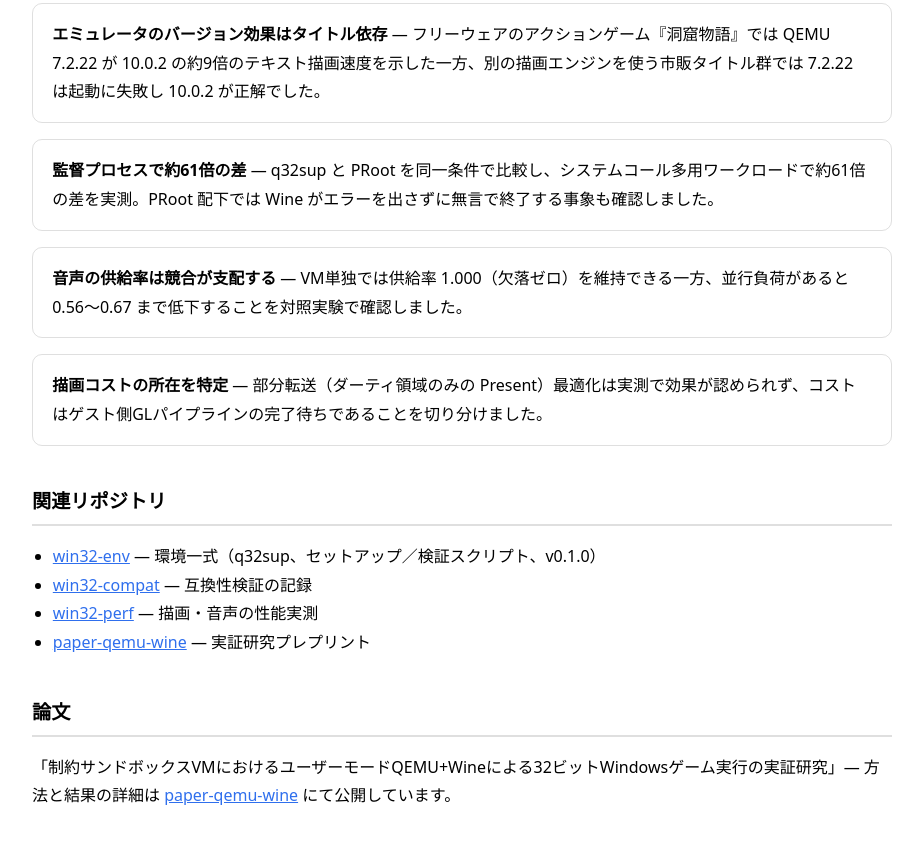
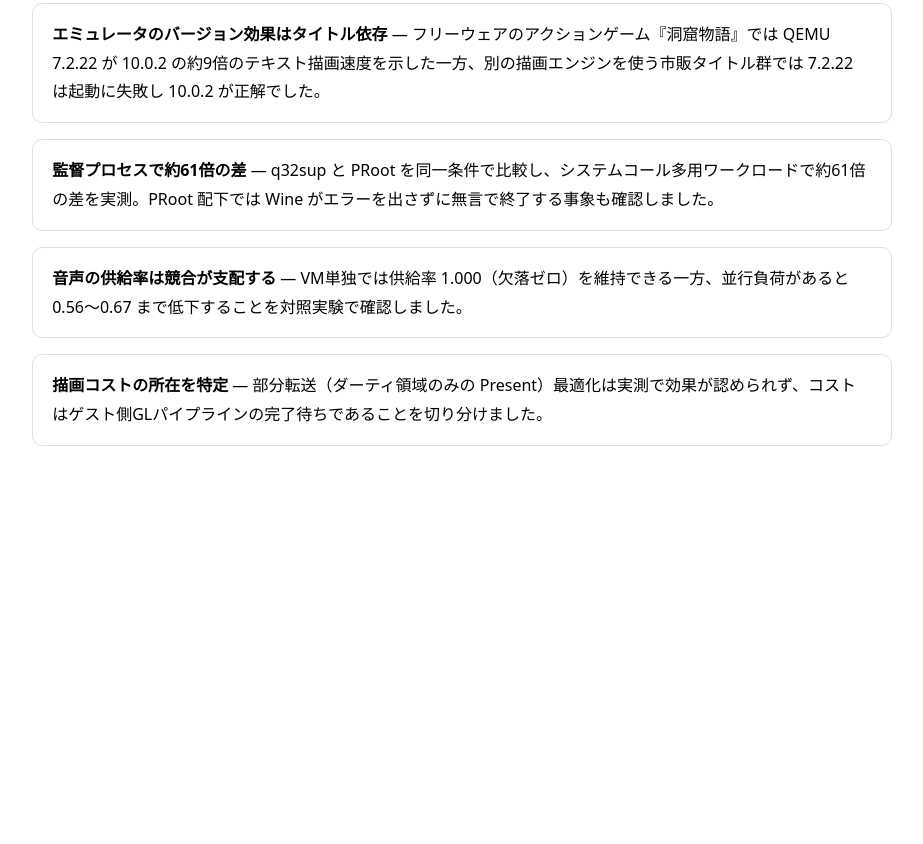
Before and after one commit to mehuyu214/win32, a plain HTML site: page index.html in a window 1280 px wide. Shown: the part 742-1586 px from the top of the page, without its empty margins (178-1101 px from the left). After the commit the page ends 1268 px from the top, so only its background shows below. Drawn offline with Linux system fonts and the light colour scheme.

Commit message:
関連リポジトリ・論文へのリンクを削除（自己完結ページ化）

```diff
--- a/index.html
+++ b/index.html
@@ -41,16 +41,7 @@
   <div class="card"><span class="num">音声の供給率は競合が支配する</span> — VM単独では供給率 1.000（欠落ゼロ）を維持できる一方、並行負荷があると 0.56〜0.67 まで低下することを対照実験で確認しました。</div>
   <div class="card"><span class="num">描画コストの所在を特定</span> — 部分転送（ダーティ領域のみの Present）最適化は実測で効果が認められず、コストはゲスト側GLパイプラインの完了待ちであることを切り分けました。</div>
 
-  <h2>関連リポジトリ</h2>
-  <ul>
-    <li><a href="https://github.com/mehuyu214/win32-env">win32-env</a> — 環境一式（q32sup、セットアップ／検証スクリプト、v0.1.0）</li>
-    <li><a href="https://github.com/mehuyu214/win32-compat">win32-compat</a> — 互換性検証の記録</li>
-    <li><a href="https://github.com/mehuyu214/win32-perf">win32-perf</a> — 描画・音声の性能実測</li>
-    <li><a href="https://github.com/mehuyu214/paper-qemu-wine">paper-qemu-wine</a> — 実証研究プレプリント</li>
-  </ul>
 
-  <h2>論文</h2>
-  <p>「制約サンドボックスVMにおけるユーザーモードQEMU+Wineによる32ビットWindowsゲーム実行の実証研究」— 方法と結果の詳細は <a href="https://github.com/mehuyu214/paper-qemu-wine">paper-qemu-wine</a> にて公開しています。</p>
 </div>
 </body>
 </html>
```
